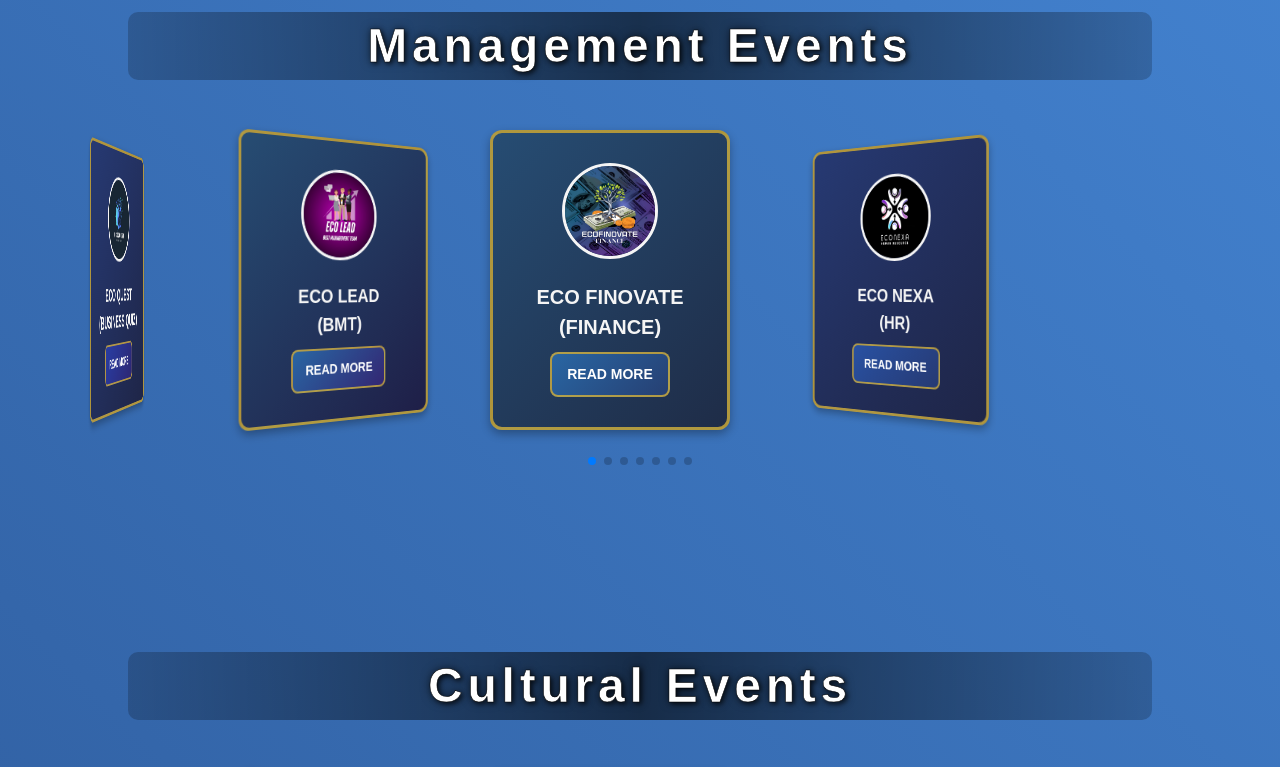
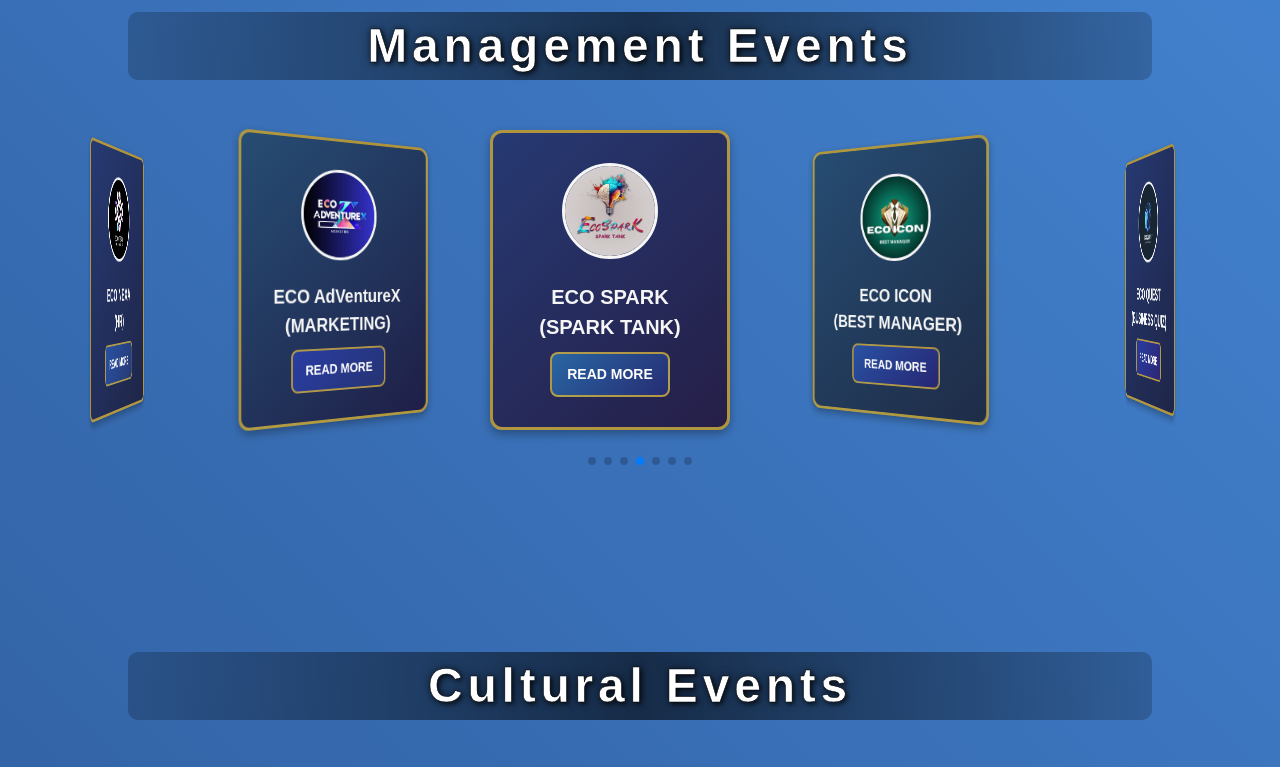
Before and after one commit to adithya-b-r/Echelon, a React (Vite) app: page / in a window 1280 px wide. Shown: the part 1560-2327 px from the top of the page. Built offline with nearby package versions, Linux system fonts and the light colour scheme.

Commit message:
Final commmit.

```diff
--- a/src/Pages/Events/Slider.jsx
+++ b/src/Pages/Events/Slider.jsx
@@ -55,7 +55,7 @@ export default function Slider({ start = 0, end = 3, type = 0 }) {
         grabCursor={true}
         centeredSlides={true}
         slidesPerView={'auto'}
-        initialSlide={6}
+        initialSlide={3}
         coverflowEffect={{
           rotate: 50,
           stretch: 0,
@@ -63,10 +63,10 @@ export default function Slider({ start = 0, end = 3, type = 0 }) {
           modifier: 1,
           slideShadows: false,
         }}
-        autoplay={{
-          delay: 2000,
-          disableOnInteraction: false,
-        }}
+        // autoplay={{
+        //   delay: 2000,
+        //   disableOnInteraction: true,
+        // }}
         loop={true}
         pagination={true}
         modules={[EffectCoverflow, Pagination, Autoplay]}
```
